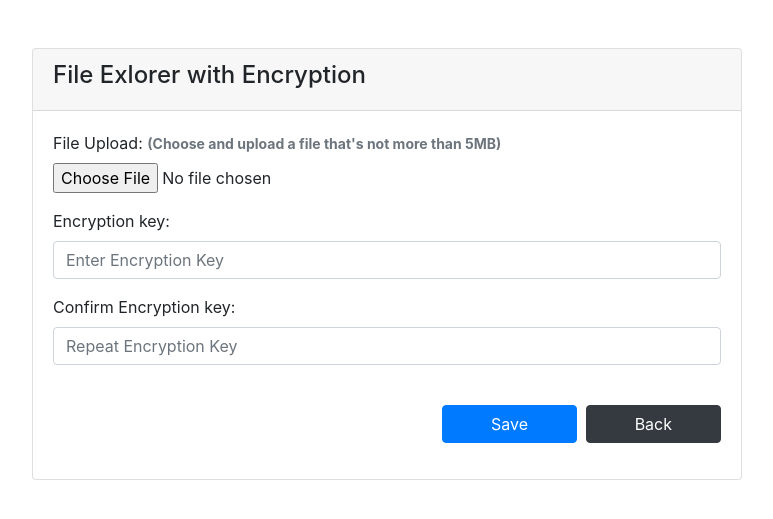
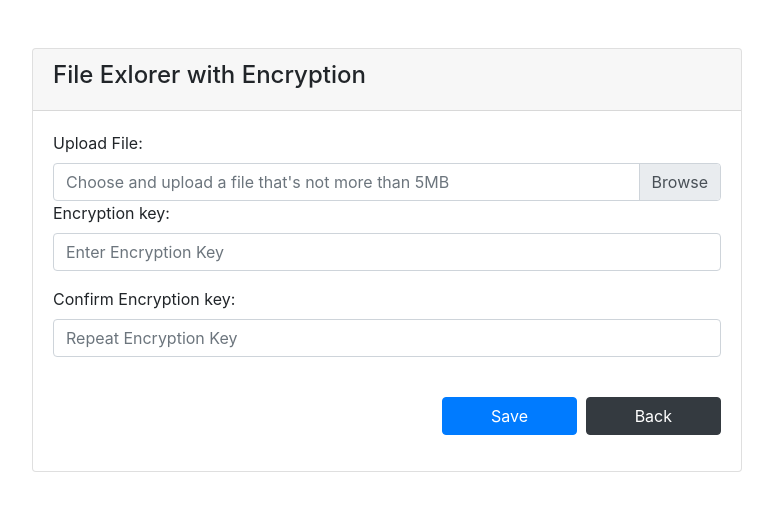
Before and after one commit to froilansulit/Program-Activity-1-Managing-Files-with-Encryption, a CodeIgniter app: page /database/index.php/filescontroller/new in a window 1280 px wide. Shown: the top 519 px of the page, without its empty margins (253-1026 px from the left). Run offline with CodeIgniter, Linux system fonts and the light colour scheme; some libraries are stand-ins or nearby versions.

Commit message:
fixing controller

```diff
--- a/application/controllers/FilesController.php
+++ b/application/controllers/FilesController.php
@@ -28,8 +28,8 @@
 
         public function create() {
 
-            $this->form_validation->set_rules('encryption_key', 'Encryption Key', 'trim|required');
-            $this->form_validation->set_rules('confirm_encryption', 'Confirm Encryption Key', 'trim|required|matches[encryption_key]');
+            $this->form_validation->set_rules('encryption_key', 'Encryption Key', 'trim|required|alpha_numeric');
+            $this->form_validation->set_rules('confirm_encryption', 'Confirm Encryption Key', 'trim|required|alpha_numeric|matches[encryption_key]');
 
             $originalFilename = $_FILES['file_data']['name'];
             $newName = time()."".str_replace(' ', '-', $originalFilename);
@@ -45,21 +45,21 @@
 
             if ($this->form_validation->run())
             {
-                if ( ! $this->upload->do_upload('product_image'))
+                if ( ! $this->upload->do_upload('file_data'))
                 {
-                    $imageError = array('imageError' => $this->upload->display_errors());
+                    $fileError = array('fileError' => $this->upload->display_errors());
                     $this->load->view('partials/header', $this->data);
-                    $this->load->view('products/create', $imageError);
+                    $this->load->view('file_exlorer/create', $fileError);
                     $this->load->view('partials/footer');
                 }
                 else
                 {
-                    $productFilename = $this->upload->data('file_name');
+                    $fileName = $this->upload->data('file_name');
                     $data = [
                         'name' => $this->input->post('name'),
                         'description' => $this->input->post('description'),
                         'price' => $this->input->post('price'),
-                        'product_image' => $productFilename
+                        'product_image' => $fileName
                     ];
                     $result = $this->product->insertProduct($data);
                     $this->session->set_flashdata('status', 'Product Inserted Successfully');
--- a/application/views/file_exlorer/new.php
+++ b/application/views/file_exlorer/new.php
@@ -11,11 +11,18 @@
             </div>
             <div class="card-body">
                 <form action="<?php base_url('files/add') ?>" method="POST" enctype="multipart/form-data">
-                    <div class="form-group">
-                        <label>File Upload: <small class="text-muted font-weight-bold"> (Choose and upload a file that's not more than 5MB)</small></label>
-                        <input type="file" name="file_data" class="form-control-file">
-                        <small class="text-danger"><?php if (isset($imageError)) {
-                                                        echo $imageError;
+                    <!-- <div class="form-group">
+
+                        <input type="file" class="form-control-file">
+
+                    </div> -->
+                    <label>Upload File:</label>
+                    <div class="custom-file">
+
+                        <input type="file" name="file_data" class="custom-file-input" lang="es">
+                        <label class="custom-file-label text-muted" for="customFileLang">Choose and upload a file that's not more than 5MB</label>
+                        <small class="text-danger"><?php if (isset($fileError)) {
+                                                        echo $fileError;
                                                     } ?></small>
                     </div>
                     <div class="form-group">
```
